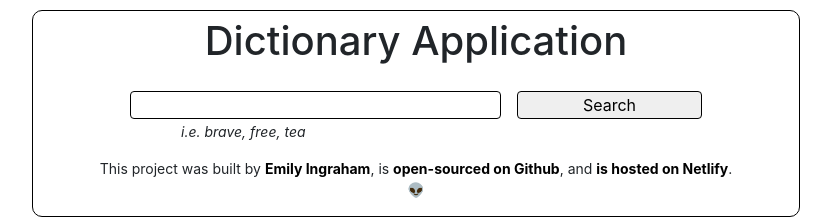
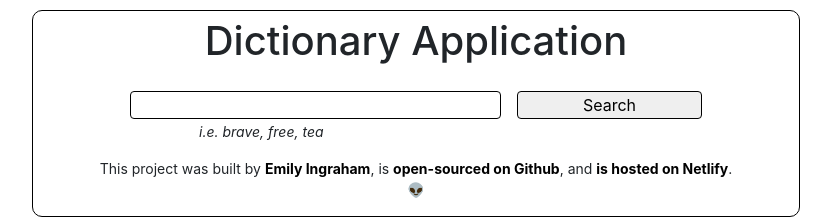
Before and after one commit to emilyvingraham/dictionary-application, a React (Create React App) app: page / in a window 1280 px wide. Shown: the top 219 px of the page, without its empty margins (224-1055 px from the left). Built offline with nearby package versions, Linux system fonts and the light colour scheme; the HTML template or start-up script is replaced by a standard one.

Commit message:
Revised positioning for p element under the search engine

```diff
--- a/src/App.css
+++ b/src/App.css
@@ -43,7 +43,7 @@
 }
 
 .Search p {
-    margin-left: 136px;
+    margin-left: 154px;
     padding-top: 2px;
     font-size: 14px;
 }
```
